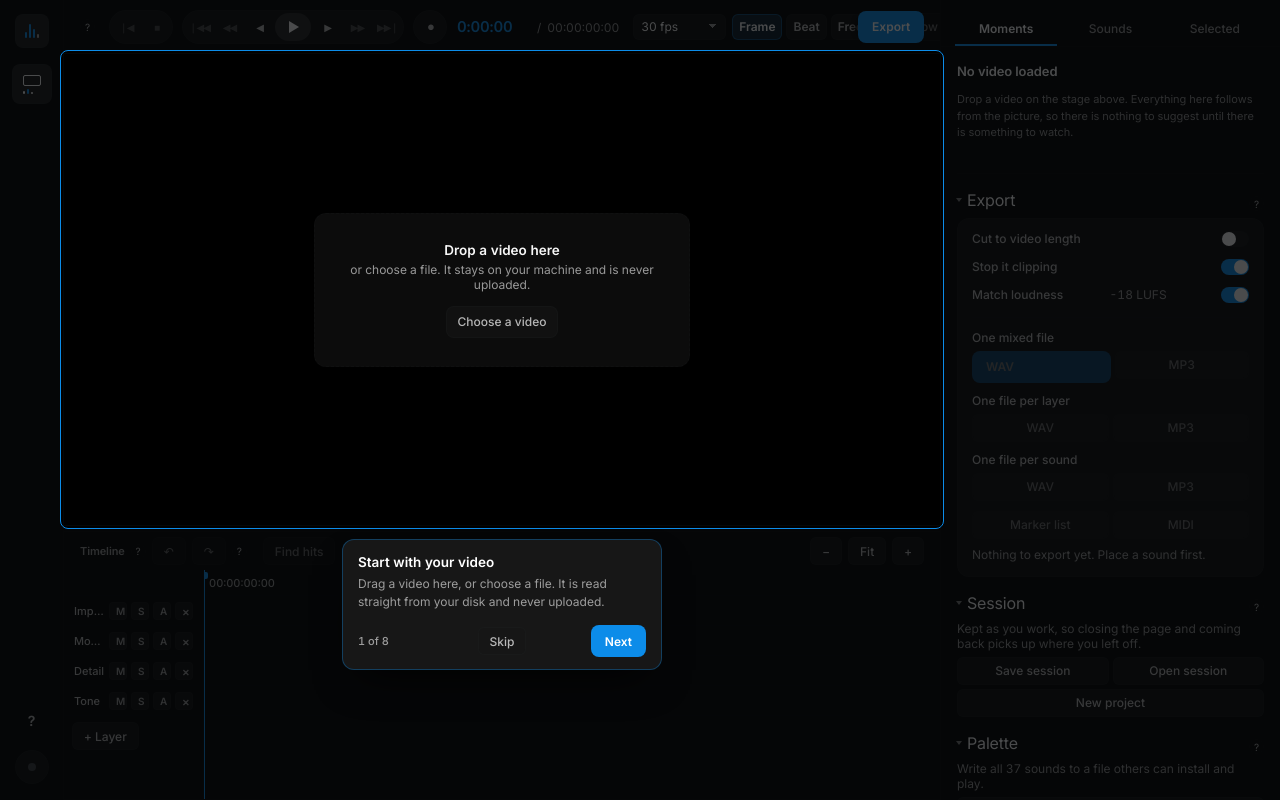
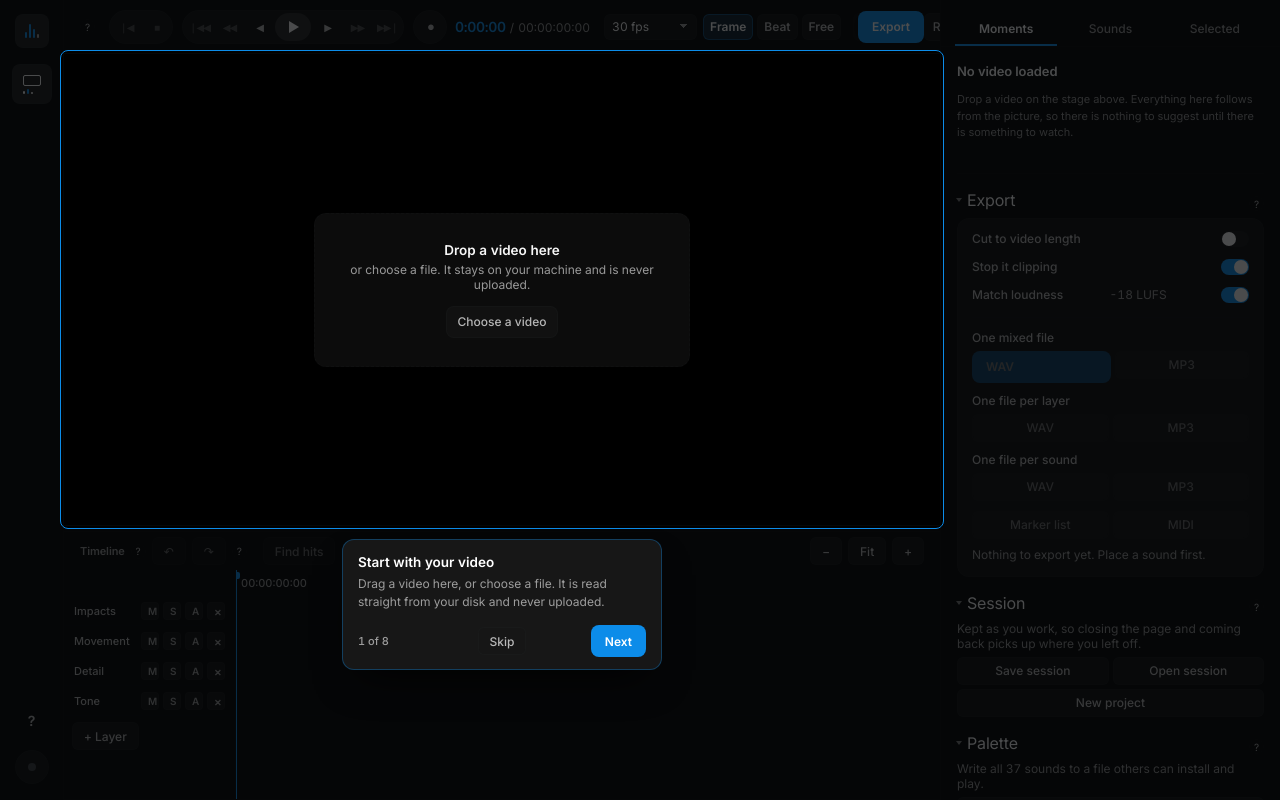
Before and after one commit to ibrahimweng/beat-studio, a website built with Vite: page index.html in a window 1280 px wide. Built offline with nearby package versions, Linux system fonts and the light colour scheme; files whose address does not match are found by name.

Commit message:
Relate the two hit counts, name what Place all ignores, fit the layer names
Two findings, both smaller than I first reported them, and one regression
from the timecode change in the commit before this.

The two ways of placing sounds are not duplicates, which is what they looked
like sitting side by side. Place all stamps the sound you have chosen on
every raw hit, all on one layer. Accept all takes the app's suggestion for
each classified moment, on the layer that kind belongs to. Both are wanted.
What was missing was anything saying so, and the two counts made it worse:
five hits in the strip, three moments in the panel, in different places, with
nothing relating them. The strip now reads "5 hits in 3 moments" and Place
all says in full what it does and what it ignores.

The layer names were ellipsed to "Imp..." and "Mo...". The gutter is 140px
and four buttons with their gaps took all but 31 of it, against the 42 that
"Impacts" wants. At 172 every starter name fits with room; the lanes give up
about three per cent of their width.

Timecode gaining hours went from seven characters to eleven, twice over in
the transport, which put the bar 15px over at 1440 again and clipped
"Ref audio" -- undoing the fix from the commit before. Tabular figures, a
tighter gap and a point off the reading below 1500 pay for it: 1440 is back
to nothing clipped, and 1280 is at 146px against the 149px it was before any
of this. The figures are worth having anyway, since a clock whose digits
change width shifts sideways as it counts.

Two things in the original review were wrong, and measuring is what showed it:

- The lanes are not cramped. They measure 229px of content in 229px of room,
  so nothing is cut off and nothing scrolls.
- The stage is not mostly empty. The video fills 1008x543 of a 1036x571
  stage; what looked like letterboxing was a dark test clip.

Neither needed fixing, so neither was touched.

```diff
--- a/src/styles/sound-design.css
+++ b/src/styles/sound-design.css
@@ -14,7 +14,15 @@
   --lane-edge: color-mix(in oklab, var(--tc-fg) 15%, transparent);
   --tl-ruler: 26px;
   --tl-strip: 34px;
-  --tl-gutter: 140px;
+  /*
+   * Wide enough for the layer names.
+   *
+   * At 140 the four buttons and their gaps took all but 31px of the row, and
+   * "Impacts" wants 42 -- so every name was ellipsed to "Imp..." and "Mo...",
+   * which is no name at all. The lanes give up about three per cent of their
+   * width for it.
+   */
+  --tl-gutter: 172px;
 }
 
 /* ---------- the video ---------- */
@@ -180,22 +188,32 @@
 .sound-design-bar__time {
   display: flex;
   align-items: baseline;
-  gap: 6px;
-  margin-left: 4px;
-}
-
+  gap: 4px;
+  margin-left: 2px;
+}
+
+/*
+ * Figures that all take the same width.
+ *
+ * A running clock whose digits are different widths shifts sideways as it
+ * counts, and this one sits between two things that must not move. It also
+ * makes the width predictable, which matters more now the format carries
+ * hours: the old min-width here was cut for a seven character reading and
+ * meant nothing against eleven.
+ */
 .sound-design-bar__clock {
   font-size: 15px;
   font-weight: 600;
-  letter-spacing: -0.01em;
+  letter-spacing: -0.02em;
   color: var(--ac);
-  min-width: 74px;
+  font-variant-numeric: tabular-nums;
 }
 
 .sound-design-bar__sep,
 .sound-design-bar__total {
   font-size: 12px;
   color: var(--txt-3);
+  font-variant-numeric: tabular-nums;
 }
 
 /*
@@ -267,6 +285,17 @@
   .sound-design-bar .topbar__divider {
     margin: 0 1px;
   }
+
+  /*
+   * A point off the clock, on the screens that cannot afford it.
+   *
+   * Timecode grew from seven characters to eleven when it gained hours, which
+   * is real width in a row that has none to give. Above 1500 the reading keeps
+   * its full size; below it, a point buys back most of what the hours cost.
+   */
+  .sound-design-bar__clock {
+    font-size: 14px;
+  }
 }
 
 /* ---------- timeline ---------- */
--- a/src/ui/sound-design/timeline.ts
+++ b/src/ui/sound-design/timeline.ts
@@ -143,7 +143,18 @@ export function createTimeline(session: SoundDesignSession): TimelineView {
   const placeAll = button(
     {
       class: 'chip chip--sm',
-      title: 'Place the chosen sound on every suggestion',
+      /*
+       * Named for what it ignores, because it is the other way of working.
+       *
+       * This puts the sound you have chosen on every hit, on one layer. The
+       * Moments list does the opposite: a different sound per moment, on the
+       * layer that kind of moment belongs to. Both are wanted -- one is a
+       * sound designer stamping a pass, the other is the app's suggestions --
+       * but they were sat next to each other looking interchangeable.
+       */
+      title:
+        'Stamp the sound you have chosen on every hit, all on one layer. ' +
+        'The Moments list instead places a different sound for each kind of moment.',
       on: { click: () => session.placeAllHits() },
     },
     ['Place all'],
@@ -1318,7 +1329,21 @@ export function createTimeline(session: SoundDesignSession): TimelineView {
       const ready = detect.status === 'ready';
       detectGroup.classList.toggle('is-ready', ready);
       sensitivity.value = String(detect.sensitivity);
-      setText(found, ready ? `${detect.peaks.length} hits` : '');
+      /*
+       * Both numbers, in one place, in a sentence that relates them.
+       *
+       * The strip counted hits and the Moments list counted moments, and the
+       * two never appeared together: five in one place, three in the other,
+       * with nothing anywhere saying that a run of hits close together is one
+       * moment. Two numbers for the same scan look like a contradiction until
+       * something says otherwise.
+       */
+      const hits = detect.peaks.length;
+      const moments = detect.moments.length;
+      setText(
+        found,
+        ready ? (moments ? `${hits} hits in ${moments} moments` : `${hits} hits`) : '',
+      );
 
       strip.draw(state, pxPerSec);
     },
```
